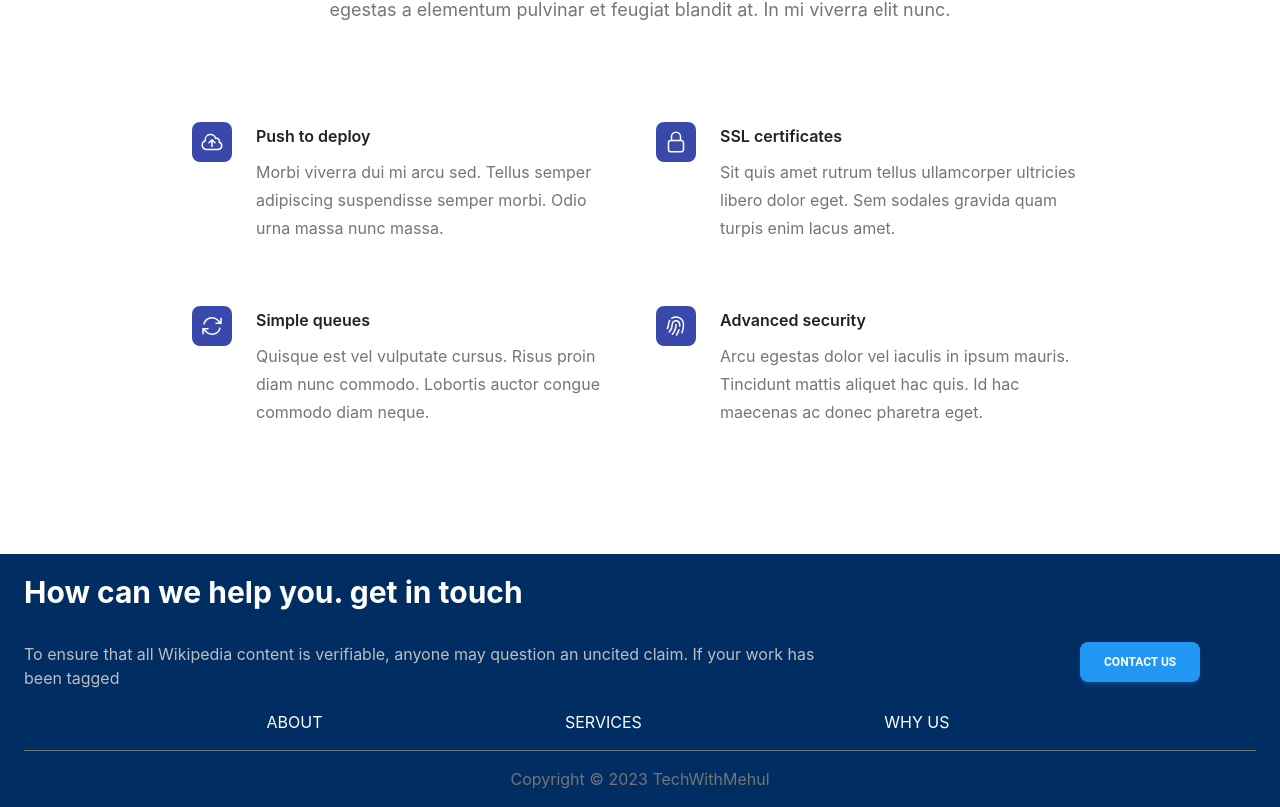
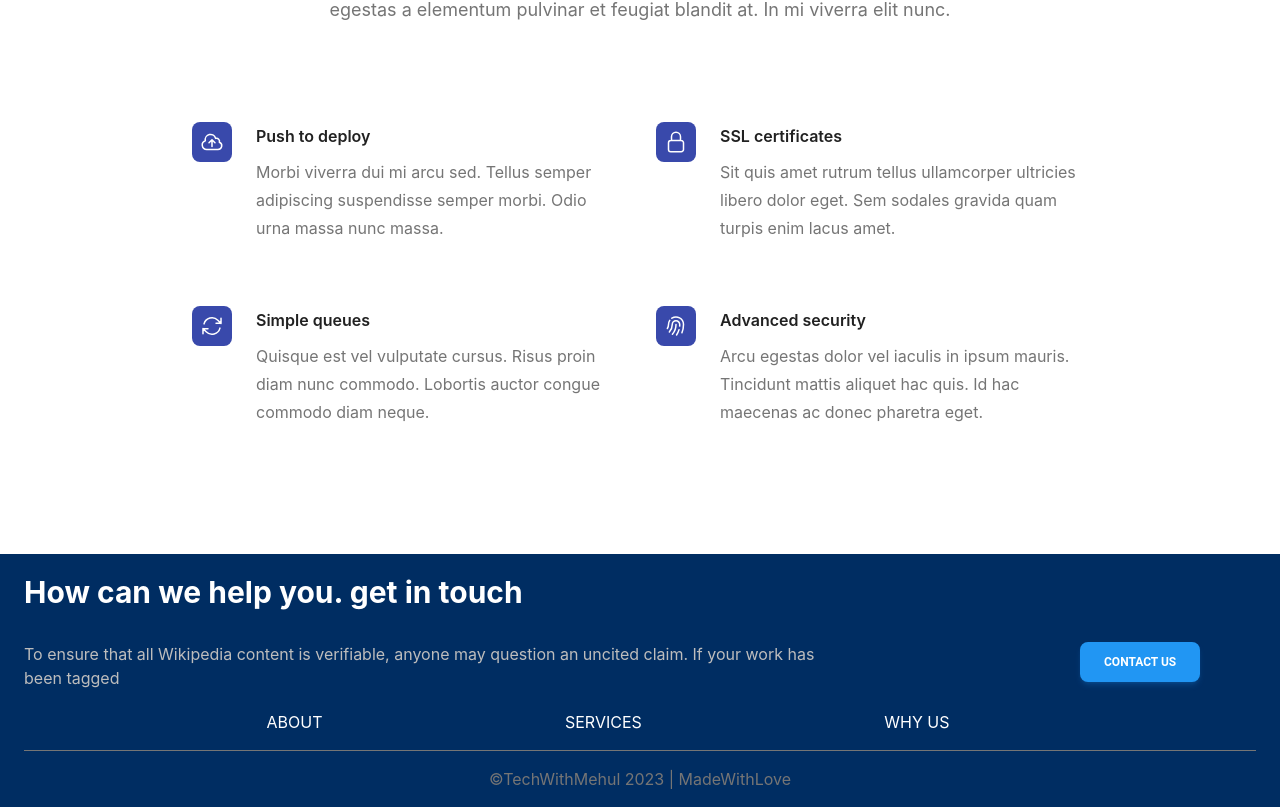
Before and after one commit to angel7544/meraTest, a React (Create React App) app: page / in a window 1280 px wide. Shown: the part 1642-2449 px from the top of the page. Built offline with nearby package versions, Linux system fonts and the light colour scheme.

Commit message:
Update Footer.jsx

```diff
--- a/src/components/Footer.jsx
+++ b/src/components/Footer.jsx
@@ -42,7 +42,7 @@ const Footer = () => {
           </div>
           <hr className="border-gray-600" />
           <p className="w-full text-center my-4 text-gray-600">
-            Copyright © 2023 TechWithMehul
+          ©TechWithMehul 2023 | MadeWithLove
           </p>
         </div>
       </div>
```
